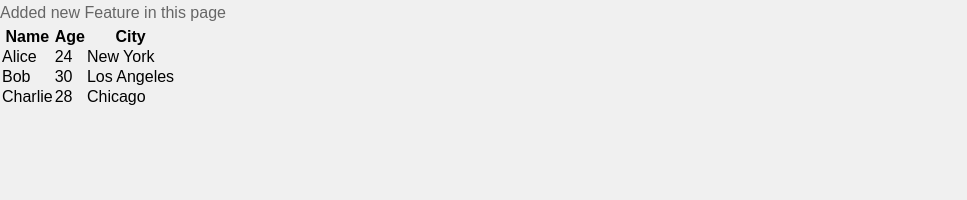
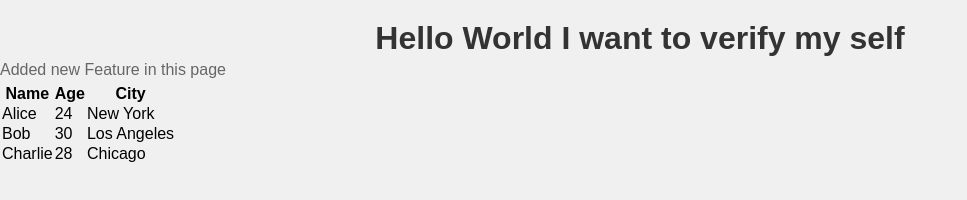
Before and after one commit to codebytanuj/sample-webpage, a plain HTML site: page index.html in a window 1280 px wide. Shown: the whole page, without its empty margins (0-967 px from the left). Drawn offline with Linux system fonts and the light colour scheme.

Commit message:
feat: add new feature

```diff
--- a/index.html
+++ b/index.html
@@ -6,6 +6,7 @@
     <link rel="stylesheet" href="hello.css" />
   </head>
   <body>
+    <h1>Hello World I want to verify my self</h1>
     <p>Added new Feature in this page</p>
     <table>
       <tr>
```
